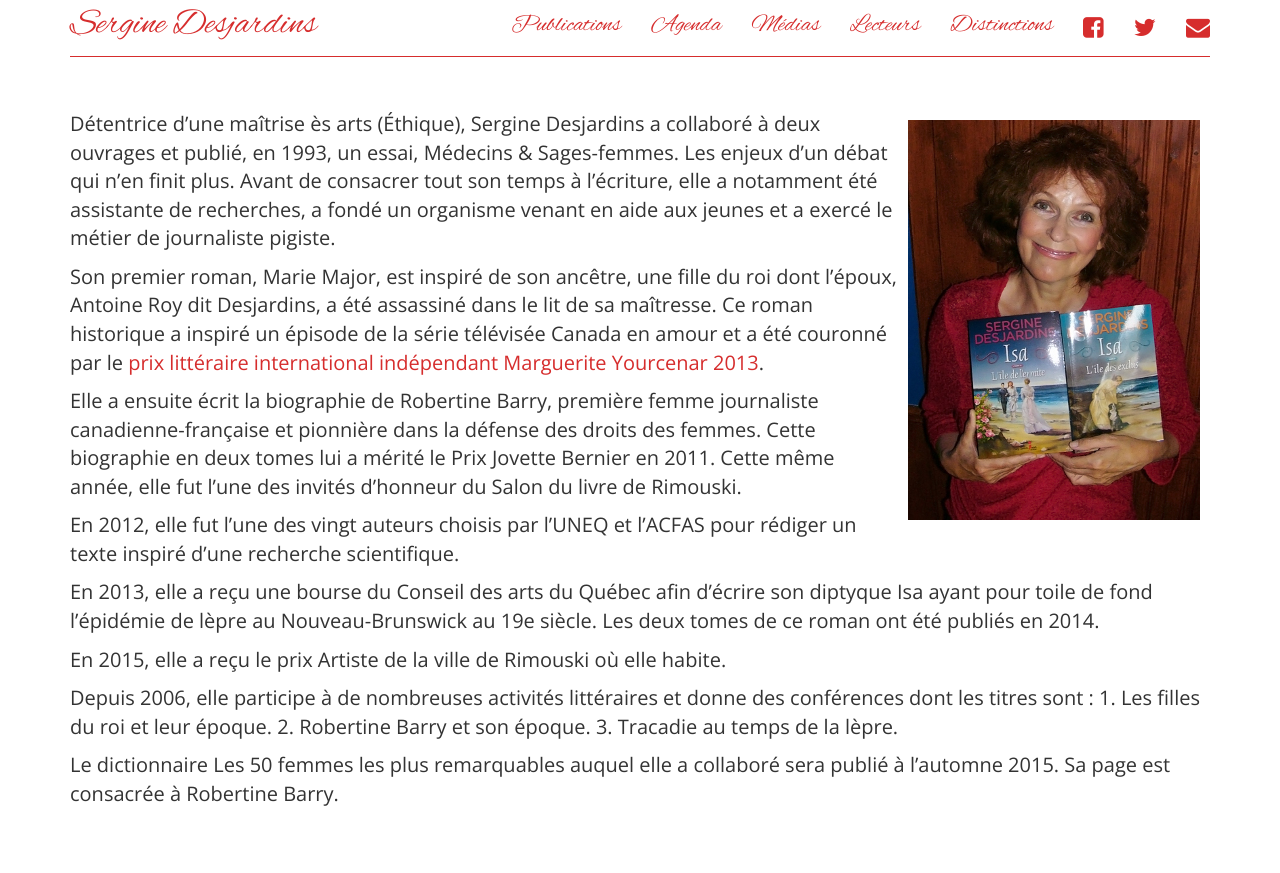
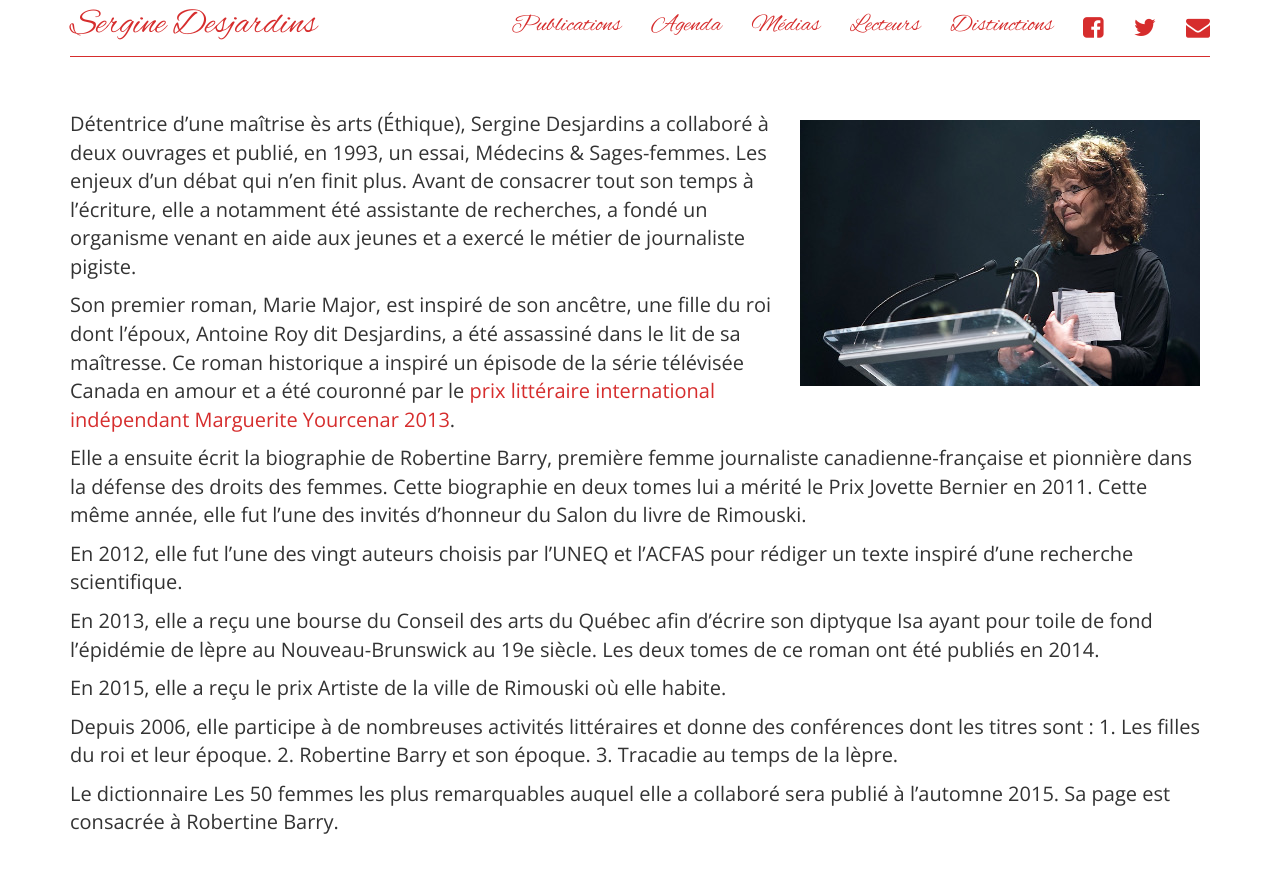
Before and after one commit to serginedesjardins/serginedesjardins.github.io, a Jekyll site: the page built from index.md, in a window 1280 px wide. Shown: the top 873 px of the page. Built offline with Jekyll 4.4.1, drawn with Linux system fonts in a browser that asks for light colours; nearby versions of some CDN libraries.

Commit message:
add new photo to main page

```diff
--- a/index.md
+++ b/index.md
@@ -4,7 +4,7 @@ title: Acceuil
 permalink: /
 ---
 
-<img style='float:right; padding: 10px' src='images/2isa2-small.jpg' alt='photo'>
+<img style='float:right; padding: 10px' src='images/prix2015.jpg' alt='photo'>
 
 Détentrice d’une maîtrise ès arts (Éthique), Sergine Desjardins a collaboré à deux ouvrages et publié, en 1993, un essai, Médecins & Sages-femmes. Les enjeux d’un débat qui n’en finit plus. Avant de consacrer tout son temps à l’écriture, elle a notamment été assistante de recherches, a fondé un organisme venant en aide aux jeunes et a exercé le métier de journaliste pigiste.
 
```
Also changed, not shown: images/prix2015.jpg (added).
